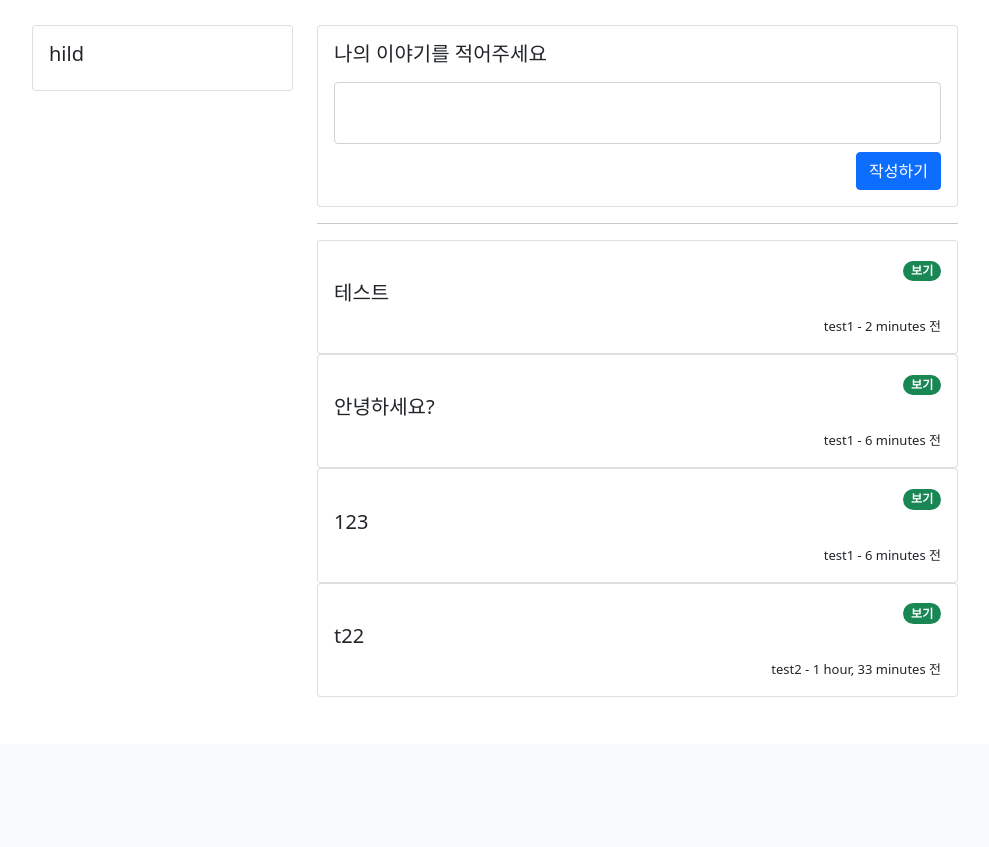
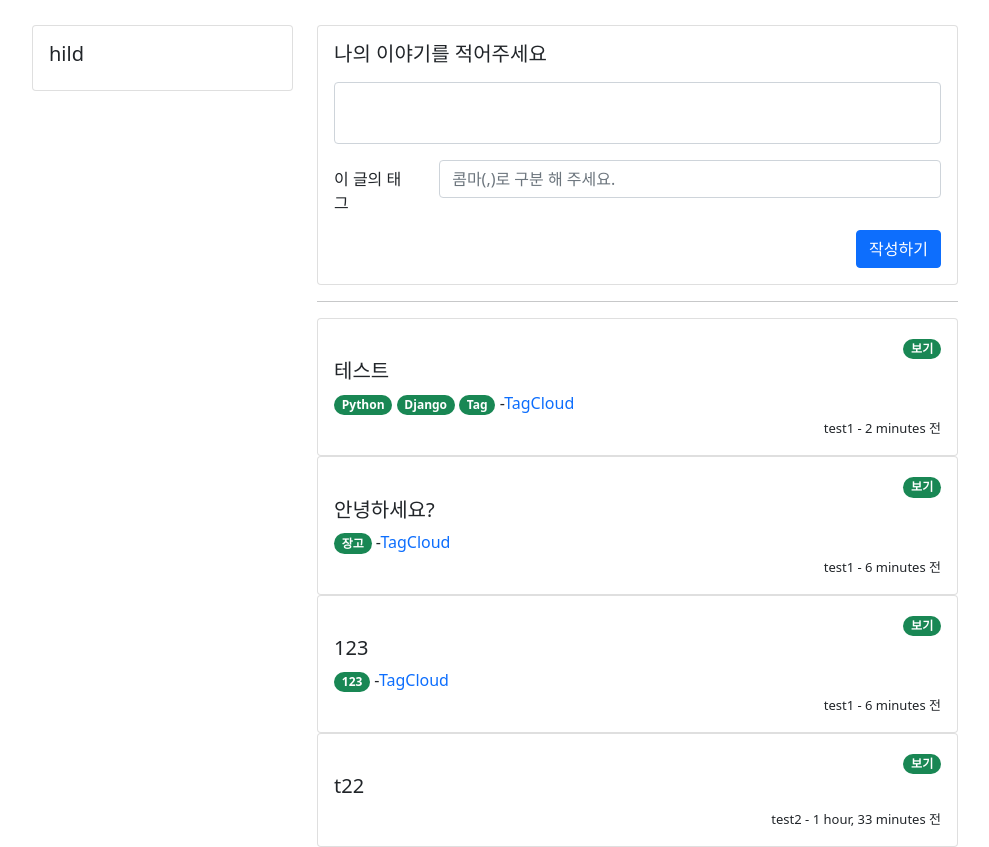
Before and after one commit to hi1d/AI_Camp, a Django app: page /tweet/ in a window 1280 px wide. Shown: the part 56-903 px from the top of the page, without its empty margins (50-1039 px from the left). Before the commit the page ends 753 px from the top, so only its background shows below. Run offline with Django 3.2, Linux system fonts and the light colour scheme; a user stored in the database is signed in; data comes from the database, SQL or seed files in the repository; both versions use the stored data as it was after the commit; parts of the project's set-up code (start-up, migrations or seed data) failed here and were passed over.

Commit message:
20220120

```diff
--- a/django/templates/base.html
+++ b/django/templates/base.html
@@ -34,6 +34,7 @@
 <nav class="navbar navbar-expand-lg navbar-light bg-light">
     <div class="container">
         <a class="navbar-brand" href="/">SpartaSNS</a>
+        {% if user.is_authenticated %}
         <div class="collapse navbar-collapse" id="navbarSupportedContent">
             <ul class="navbar-nav mr-auto">
                 <li class="nav-item active">
@@ -41,6 +42,7 @@
                 </li>
             </ul>
         </div>
+        {% endif %}
         <form class="form-inline my-2 my-lg-0">
             {% if user.is_authenticated %}
             <ul class="navbar-nav mr-auto">
--- a/django/templates/tweet/home.html
+++ b/django/templates/tweet/home.html
@@ -27,8 +27,20 @@
                                         <p>
                                         <form action='/tweet/' method="post">
                                             {% csrf_token %}
+                                            {% if error_msg %}
+                                            <div class="alert alert-danger" role="alert">
+                                                {{ error_msg }}
+                                            </div>
+                                            {% endif %}
                                             <div class="form-group mb-2">
                                                 <textarea class="form-control" style="resize: none" name='my-content' id="my-content"></textarea>
+                                                <div class="mt-3 row">
+                                                    <label for="tag" class="col-sm-2 col-form-label">이 글의 태그</label>
+                                                    <div class="col-sm-10">
+                                                        <input type="text" class='form-control' name='tag' id='tag'
+                                                        placeholder="콤마(,)로 구분 해 주세요.">
+                                                    </div>
+                                                </div>
                                             </div>
                                             <button type="submit" class="btn btn-primary" style="float:right;">작성하기</button>
                                         </form>
@@ -61,6 +73,17 @@
                                 <div class="media">
                                     <div class="media-body">
                                         <h5 class="mt-0">{{ tweet.content }}</h5>
+                                        {% if tweet.tags.all %}
+                                            {% for tag in tweet.tags.all %}
+                                                <a style="text-decoration: none" href="{% url 'tagged_object_list' tag.name %}">
+                                                    <span class="badge rounded-pill bg-success">
+                                                        {{ tag.name }}
+                                                    </span>
+                                                </a>
+                                            {% endfor %}
+                                            -<a style="text-decoration: none"
+                                                href="{% url 'tag_cloud' %}">TagCloud</a>
+                                        {% endif %}
                                     </div>
                                     <div style="text-align: right">
                                         <span style="font-size: small;">{{ tweet.author.username }} - {{ tweet.created_at | timesince}} 전</span>
--- a/django/templates/users/signin.html
+++ b/django/templates/users/signin.html
@@ -17,6 +17,11 @@
                     <label for="password">비밀번호</label>
                     <input type="password" class="form-control" id="password" name="password">
                 </div>
+                {% if error_msg %}
+                <div class='alert alert-danger' role=alert>
+                    {{ error_msg }}
+                </div>
+                {% endif %}
                 <hr>
                 <div style="float: right">
                     <button type="submit" class="btn btn-primary">로그인</button>
--- a/django/templates/users/signup.html
+++ b/django/templates/users/signup.html
@@ -25,6 +25,11 @@
                     <label for="bio">나를 한마디로</label>
                     <input type="text" class="form-control" id="bio" name="bio">
                 </div>
+                {% if error_msg %}
+                <div class='alert alert-danger' role=alert>
+                    {{ error_msg }}
+                </div>
+                {% endif %}
                 <hr>
                 <div style="float: right">
                     <button type="submit" class="btn btn-primary">회원가입</button>
--- a/django/tut_django/settings.py
+++ b/django/tut_django/settings.py
@@ -41,7 +41,13 @@ INSTALLED_APPS = [
     'tweet',
     'user',
     'resturant',
+    'taggit.apps.TaggitAppConfig',
+    'taggit_templatetags2',
 ]
+
+TAGGIT_CASE_INSENSITIVE = True
+TAGGIT_LIMIT = 50
+
 
 MIDDLEWARE = [
     'django.middleware.security.SecurityMiddleware',
--- a/django/tweet/models.py
+++ b/django/tweet/models.py
@@ -1,5 +1,6 @@
 from django.db import models
 from user.models import UserModel
+from taggit.managers import TaggableManager
 
 # Create your models here.
 
@@ -9,6 +10,7 @@ class TweetModel(models.Model):
 
     author = models.ForeignKey(UserModel, on_delete=models.CASCADE)
     content = models.CharField(max_length=256)
+    tags = TaggableManager(blank=True)
     created_at = models.DateTimeField(auto_now_add=True)
     updated_at = models.DateTimeField(auto_now=True)
 
--- a/django/tweet/urls.py
+++ b/django/tweet/urls.py
@@ -8,4 +8,6 @@ urlpatterns = [
     path('tweet/<int:id>',views.detail_tweet,name='detail_tweet'),
     path('tweet/comment/<int:id>',views.write_comment, name='write_comment'),
     path('tweet/comment/delete/<int:id>',views.delete_comment, name='delete_comment'),
+    path('tag/',views.TagCloudTV.as_view(), name='tag_cloud'),
+    path('tag/<str:tag>',views.TaggedObjectLV.as_view(), name='tagged_object_list'),
 ]
--- a/django/tweet/views.py
+++ b/django/tweet/views.py
@@ -1,6 +1,7 @@
 from django.shortcuts import render, redirect
 from .models import TweetModel, TweetComment
 from django.contrib.auth.decorators import login_required
+from django.views.generic import ListView, TemplateView
 
 # Create your views here.
 
@@ -23,11 +24,21 @@ def tweet(request):
     elif request.method =='POST':
         user = request.user
         content = request.POST.get('my-content', '')
+        tags = request.POST.get('tag','').split(',')
 
-        TweetModel.objects.create(
-            author = user,
-            content = content
-        )
+        if content == '':
+            tweets = TweetModel.objects.all().order_by('-created_at')
+            return render(request, 'tweet/home.html',{'error_msg':'빈 칸을 입력해주세요.','tweets':tweets})
+
+
+        my_tweet = TweetModel.objects.create(author = user,content = content)
+        for tag in tags:
+            tag = tag.strip()
+            if tag != '':
+                my_tweet.tags.add(tag)
+
+        my_tweet.save()
+
         return redirect('/tweet')
 
 @login_required
@@ -63,3 +74,18 @@ def delete_comment(request,id):
     comment = TweetComment.objects.get(id=id)
     comment.delete()
     return redirect(f'/tweet/{comment.tweet_id}')
+
+class TagCloudTV(TemplateView):
+    template_name = 'taggit/tag_cloud_view.html'
+
+class TaggedObjectLV(ListView):
+    template_name = 'taggit/tag_with_post.html'
+    model = TweetModel
+
+    def get_queryset(self):
+        return TweetModel.objects.filter(tags__name=self.kwargs.get('tag'))
+
+    def get_context_data(self, **kwargs):
+        context = super().get_context_data(**kwargs)
+        context['tagname'] = self.kwargs['tag']
+        return context
```
Also changed, not shown: django/templates/taggit/tag_cloud_view.html (added, +22 -0 lines), django/templates/taggit/tag_with_post.html (added, +22 -0 lines), django/templates/tweet/tweet_detail.html (+11 -0 lines), django/user/views.py (+11 -9 lines), django/db.sqlite3, django/tweet/migrations/0003_tweetmodel_tags.py (added).
